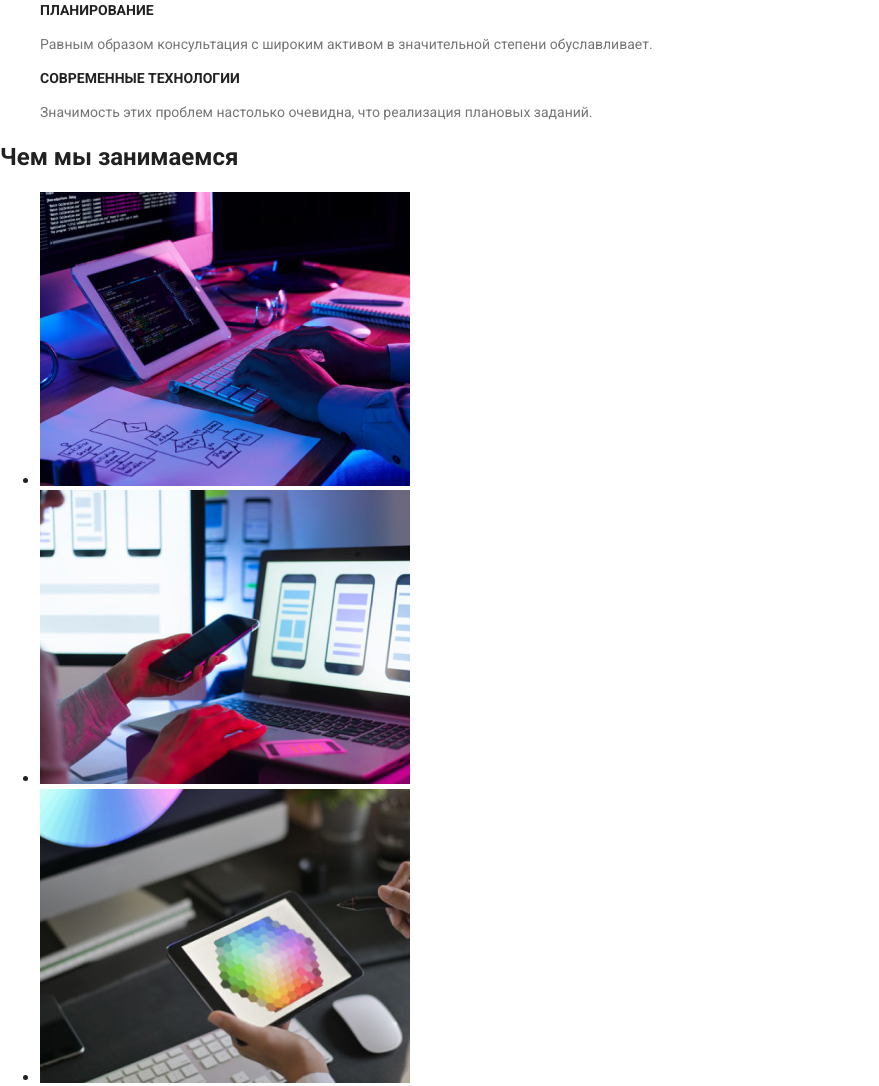
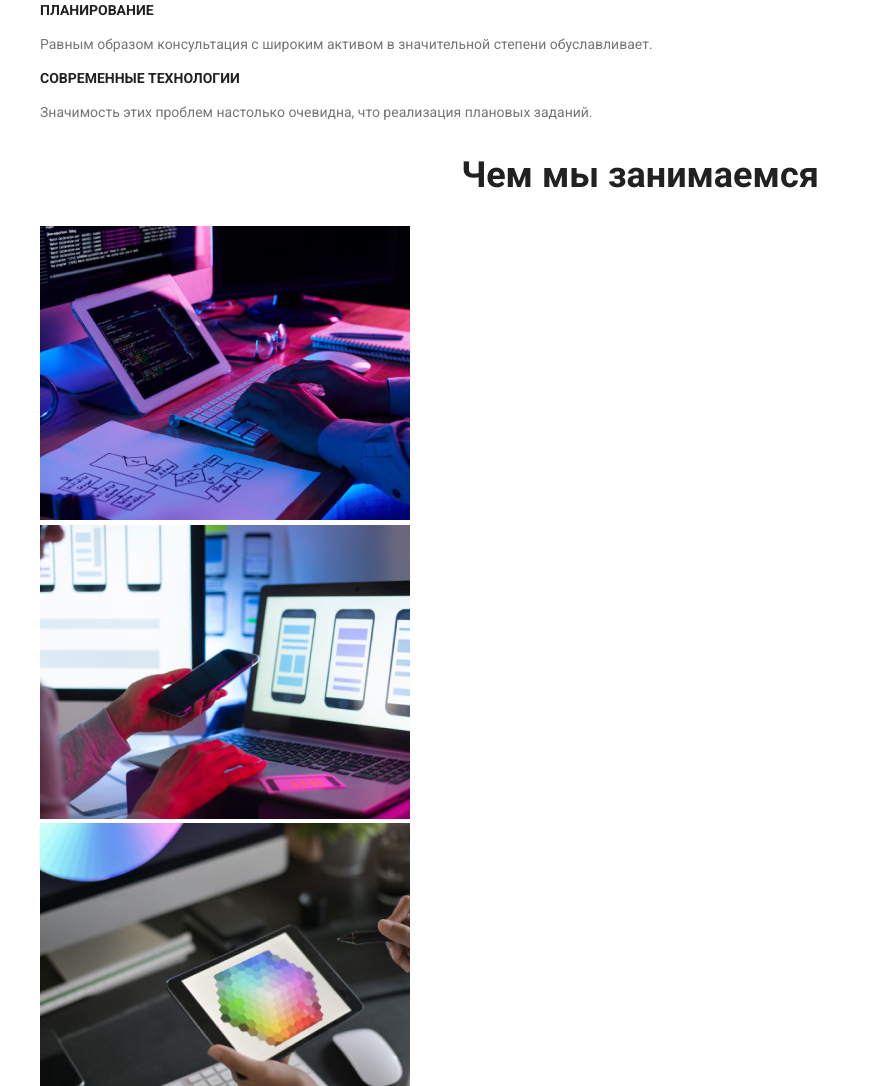
Before and after one commit to DeniOS777/goit-markup-hw-02, a plain HTML site: page index.html in a window 1280 px wide. Shown: the part 532-1618 px from the top of the page, without its empty margins (0-879 px from the left). Drawn offline with nearby package versions, Linux system fonts and the light colour scheme.

Commit message:
Update style.css

```diff
--- a/css/style.css
+++ b/css/style.css
@@ -20,9 +20,13 @@ body {
   color: #2196f3;
 }
 
-/* Сброс стилей списка навигации */
+/* Сброс стилей списка навигации, коммуникации, преимуществ, нашей работы и команды */
 
-.nav-list {
+.nav-list,
+.contact-list,
+.features-list,
+.work-list,
+.team-list {
   list-style: none;
 }
 
@@ -41,12 +45,6 @@ body {
 .link:hover,
 .link:focus {
   color: #2196f3;
-}
-
-/* Сброс стилей списка коммуникации */
-
-.contact-list {
-  list-style: none;
 }
 
 /* Стили к ссылкам коммуникации */
@@ -89,6 +87,7 @@ body {
   line-height: 1.87;
   background-color: #2196f3;
   color: #ffffff;
+  cursor: pointer;
 }
 
 /* Эффект выделения цветом при наведении и фокусе */
@@ -98,12 +97,6 @@ body {
   background-color: #188ce8;
 }
 
-/* Список преимуществ */
-
-.features-list {
-  list-style: none;
-}
-
 /* Подзаголовки списка преимуществ */
 
 .features-subtitle {
@@ -111,8 +104,19 @@ body {
   line-height: 1.14;
 }
 
+/* Текс в подзаголовках преимуществ */
+
 .features-text {
   font-size: 14px;
   line-height: 1.71;
   color: #757575;
 }
+
+/* Заголовок секции о нашей работе и команде */
+
+.work-title,
+.team-title {
+  font-size: 36px;
+  line-height: 1.17;
+  text-align: center;
+}
```
